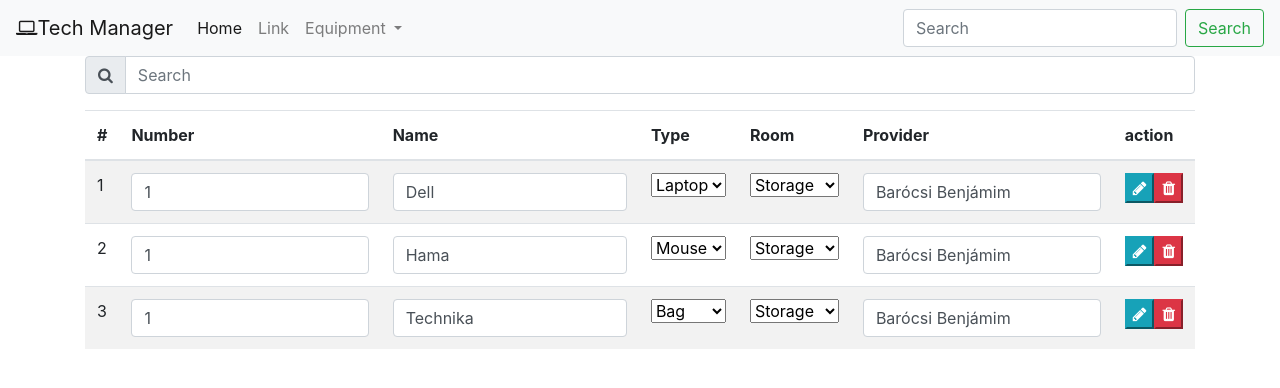
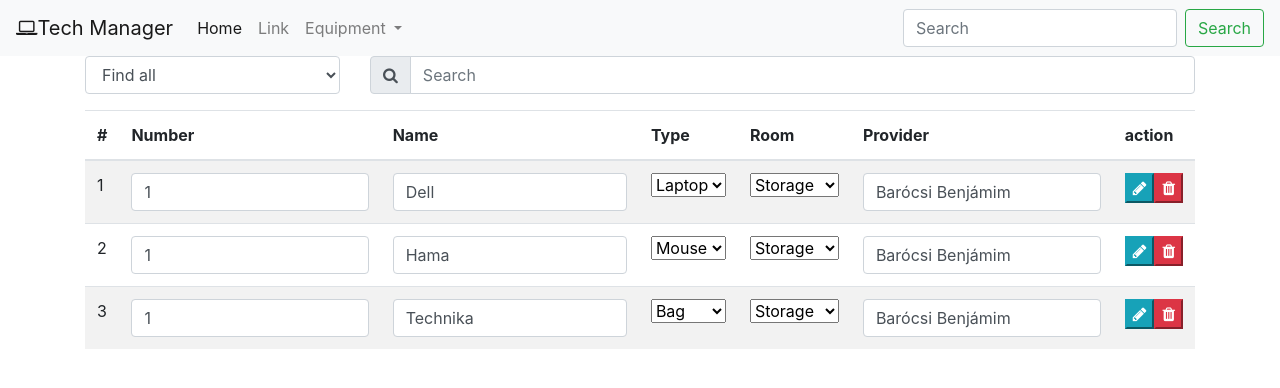
Before and after one commit to barocsibenjamin/my-world-of-ps, an Angular app in the folder tech-manager/: page / in a window 1280 px wide. Shown: the top 388 px of the page. Built offline with nearby package versions, Linux system fonts and the light colour scheme.

Commit message:
extended search to be able to select fields

```diff
--- a/tech-manager/src/app/pipe/object-array.pipe.ts
+++ b/tech-manager/src/app/pipe/object-array.pipe.ts
@@ -5,13 +5,14 @@ import { Pipe, PipeTransform } from '@angular/core';
 })
 export class ObjectArrayPipe implements PipeTransform {
 
-  transform(value: any[], phrase: string = ""): any {
+  transform(value: any[], phrase: string = "", key: string = ""): any {
     if (!phrase) {
       return value;
     }
 
     phrase = phrase.toLowerCase();
     return value.filter( val => {
+      if (!key || key =='notset'){
         let isOk: boolean = false;
         for (let k in val) {
           let check = val[k].toString().toLowerCase();
@@ -20,7 +21,11 @@ export class ObjectArrayPipe implements PipeTransform {
           }
         }
         return isOk;
-    })
+      } else {
+        let check = val[key].toString().toLowerCase();
+        return check.indexOf(phrase) > -1;
+      }
+    });
   }
 
 }
--- a/tech-manager/src/app/template/data-table/data-table.component.html
+++ b/tech-manager/src/app/template/data-table/data-table.component.html
@@ -1,3 +1,14 @@
+<div class="row">
+    <div class="col-3">
+        <select [(ngModel)]="phraseKey" class="form-control">
+            <option value="notset">Find all</option>
+            <option *ngFor="let col of cols" [value]="col.key">
+                {{ col.text }}
+            </option>
+        </select
+        >
+    </div>
+    <div class="col-9">
         <div class="input-group mb-3">
             <div class="input-group-prepend">
                 <span class="input-group-text">
@@ -5,6 +16,8 @@
                 </span>
             </div>
             <input type="text" class="form-control" placeholder="Search" [(ngModel)]="phraseString">
+        </div>
+    </div>
 </div>
 
 <table class="table table-striped">
@@ -20,7 +33,7 @@
         </tr>
     </thead>
     <tbody>
-        <tr *ngFor="let row of list | objectArray:phraseString">
+        <tr *ngFor="let row of list | objectArray:phraseString:phraseKey">
             <td *ngFor="let col of cols">
                 <app-data-cell [cellValue]="row[col.key]" [col]="col"></app-data-cell>
             </td>
--- a/tech-manager/src/app/template/data-table/data-table.component.ts
+++ b/tech-manager/src/app/template/data-table/data-table.component.ts
@@ -9,6 +9,8 @@ import { BaseService } from '../../service/base.service';
 export class DataTableComponent implements OnInit {
   @Input() list: any[];
   @Input() cols: any[];
+
+  phraseKey: string = 'notset';
 
   constructor(
     private baseService: BaseService
```
Lines whose indentation alone changed are shown as unchanged.
